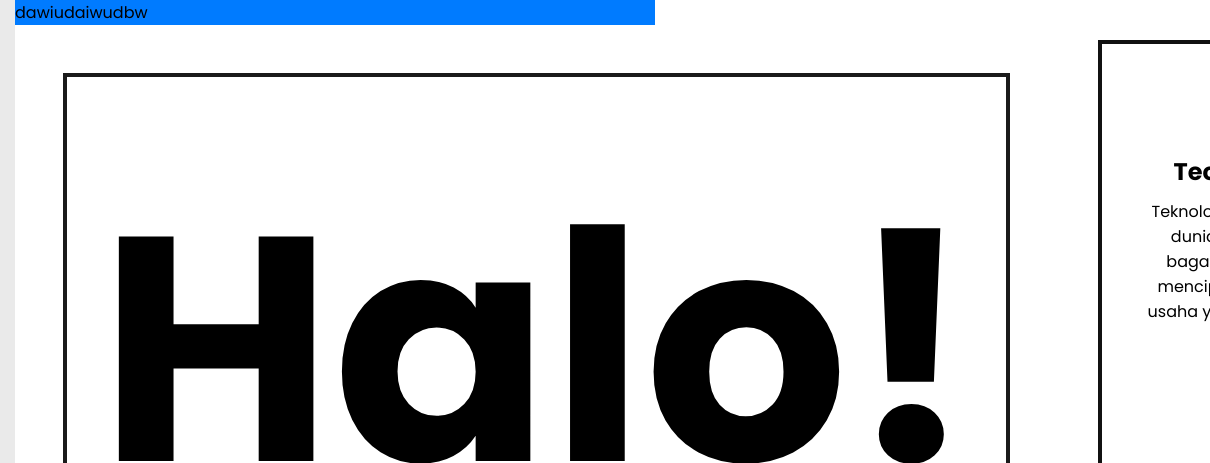
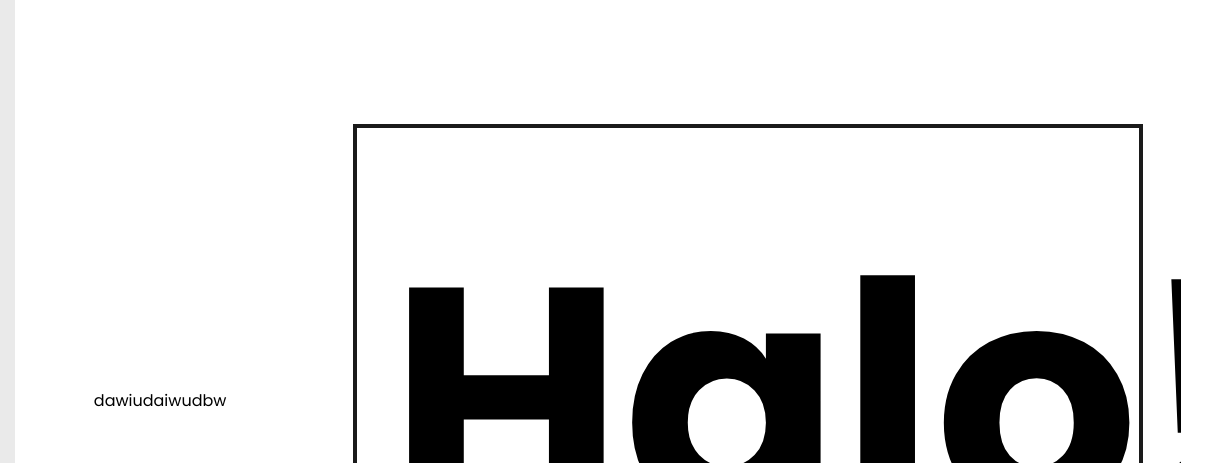
Before and after one commit to dionieo/MINI_PBI, a plain HTML site: page index.html in a window 1280 px wide. Shown: the top 463 px of the page, 70-1280 px from the left. Drawn offline with nearby package versions, Linux system fonts and the light colour scheme.

Commit message:
changes to be committed:

```diff
--- a/css/style.css
+++ b/css/style.css
@@ -286,18 +286,26 @@ body {
 }
 
 .hero, .courses{
-  width: 97vw;
+  width: 100vw;
   height: 100vh;
   margin-right: 3vw;
 }
 
+.hero{
+  display: flex;
+  flex-direction: row;
+  align-items: center;
+}
+
 .gambarSaya{
-  width: 50vw;
-  background-color: #007bff;
+  display: flex;
+  justify-content: center;
+  align-items: center;
+  width: 30%;
 }
 
 .hero > .containerKiri{
-  width: fit-content;
+  width: 70%;
   height: auto;
   padding: 2rem;
   margin-left: 3rem;
--- a/index.html
+++ b/index.html
@@ -90,6 +90,7 @@
 
             <div class="courses" id="courses">
             <div class="contentinnerwrapper">
+                <h1>My Projects</h1>
                 <div class="bento-container">
                 <!-- Top Large Bento Box -->
                 <div class="bento-box large">
```
